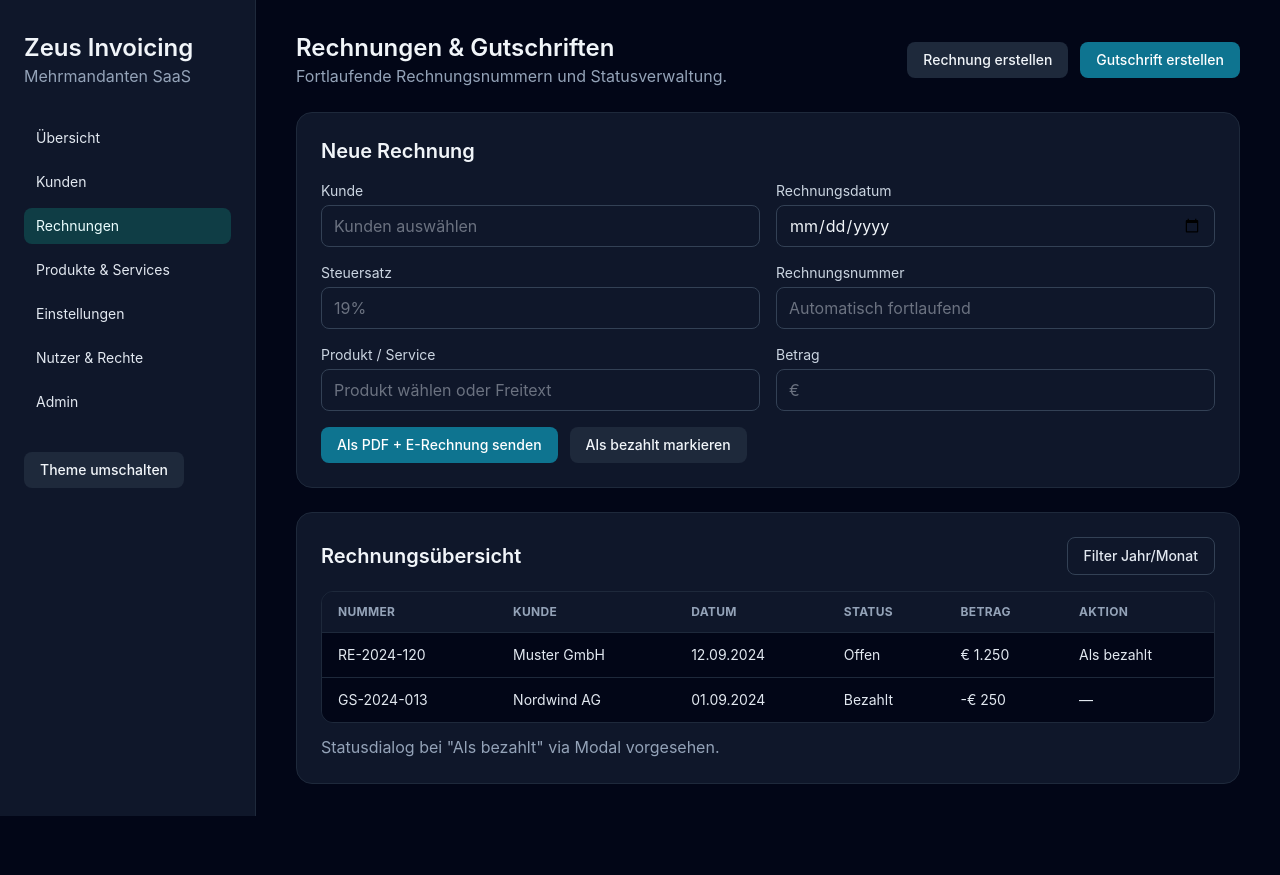
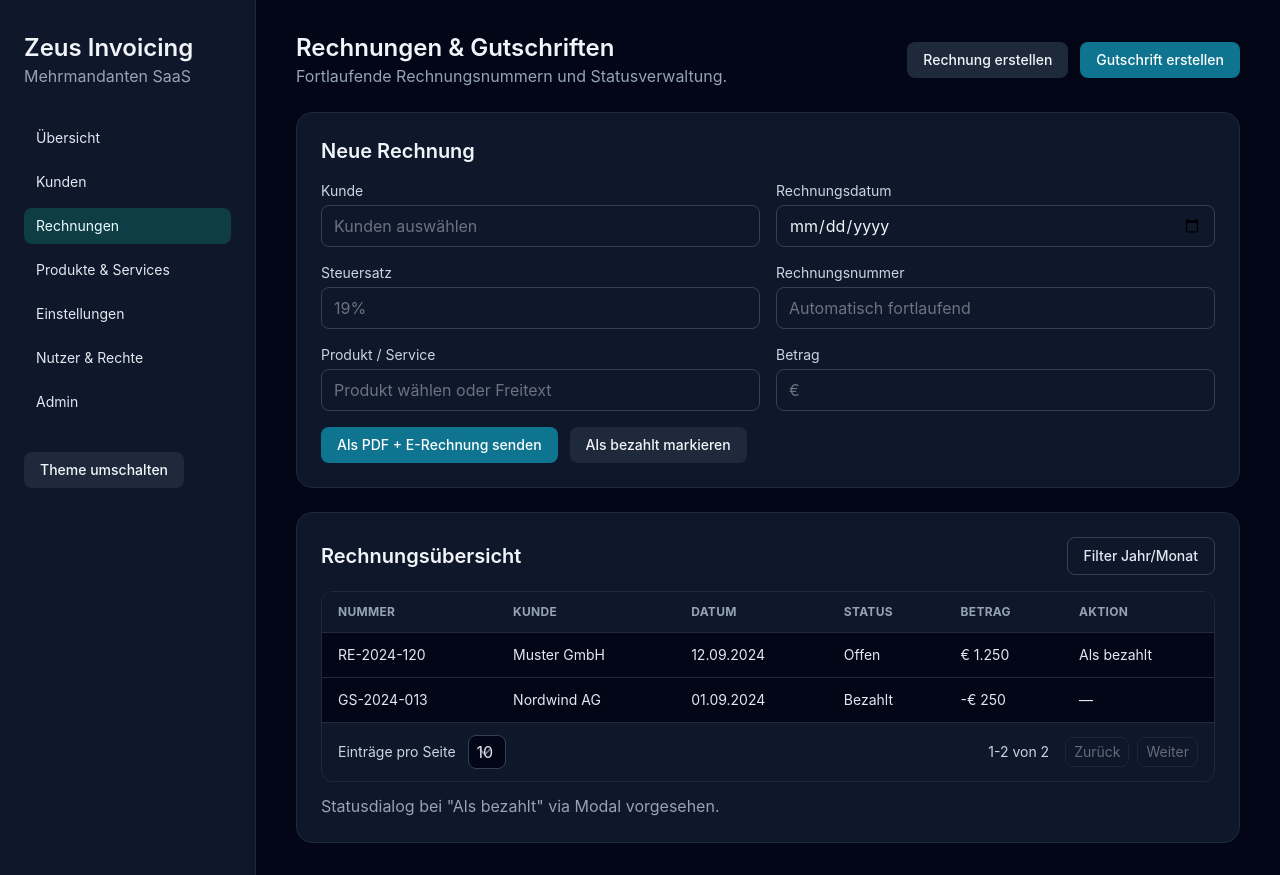
Before and after one commit to schrrobe/Zeus, a Vue app in the folder frontend/: page /invoices in a window 1280 px wide. Before the commit the page ends 816 px from the top, so only its background shows below. Built offline with nearby package versions, Linux system fonts and the light colour scheme.

Commit message:
Add pagination to tables and API

```diff
--- a/frontend/src/components/DataTable.vue
+++ b/frontend/src/components/DataTable.vue
@@ -14,7 +14,7 @@
       </thead>
       <tbody class="divide-y divide-slate-800 bg-slate-950">
         <tr
-          v-for="(row, index) in rows"
+          v-for="(row, index) in paginatedRows"
           :key="index"
           class="hover:bg-slate-900/60"
         >
@@ -28,12 +28,88 @@
         </tr>
       </tbody>
     </table>
+    <div class="flex flex-wrap items-center justify-between gap-3 border-t border-slate-800 bg-slate-900 px-4 py-3 text-sm text-slate-300">
+      <div class="flex items-center gap-3">
+        <span>Einträge pro Seite</span>
+        <select
+          v-model.number="pageSize"
+          class="rounded-lg border border-slate-700 bg-slate-950 px-2 py-1 text-slate-200"
+        >
+          <option v-for="option in resolvedPageSizeOptions" :key="option" :value="option">
+            {{ option }}
+          </option>
+        </select>
+      </div>
+      <div class="flex items-center gap-4">
+        <span>{{ rangeLabel }}</span>
+        <div class="flex items-center gap-2">
+          <button
+            type="button"
+            class="rounded-lg border border-slate-700 px-2 py-1 text-slate-200 disabled:cursor-not-allowed disabled:opacity-40"
+            :disabled="currentPage === 1"
+            @click="currentPage--"
+          >
+            Zurück
+          </button>
+          <button
+            type="button"
+            class="rounded-lg border border-slate-700 px-2 py-1 text-slate-200 disabled:cursor-not-allowed disabled:opacity-40"
+            :disabled="currentPage >= totalPages"
+            @click="currentPage++"
+          >
+            Weiter
+          </button>
+        </div>
+      </div>
+    </div>
   </div>
 </template>
 
 <script setup lang="ts">
-defineProps<{
+import { computed, ref, watch } from 'vue';
+
+const props = defineProps<{
   headers: string[];
   rows: string[][];
+  pageSizeOptions?: number[];
+  initialPageSize?: number;
 }>();
+
+const defaultOptions = [10, 25, 50];
+const resolvedPageSizeOptions = computed(() =>
+  props.pageSizeOptions && props.pageSizeOptions.length > 0
+    ? props.pageSizeOptions
+    : defaultOptions
+);
+const pageSize = ref(props.initialPageSize ?? resolvedPageSizeOptions.value[0]);
+const currentPage = ref(1);
+
+const totalPages = computed(() =>
+  Math.max(1, Math.ceil(props.rows.length / pageSize.value))
+);
+const paginatedRows = computed(() => {
+  const start = (currentPage.value - 1) * pageSize.value;
+  return props.rows.slice(start, start + pageSize.value);
+});
+const rangeLabel = computed(() => {
+  if (props.rows.length === 0) {
+    return '0 von 0';
+  }
+  const start = (currentPage.value - 1) * pageSize.value + 1;
+  const end = Math.min(currentPage.value * pageSize.value, props.rows.length);
+  return `${start}-${end} von ${props.rows.length}`;
+});
+
+watch(pageSize, () => {
+  currentPage.value = 1;
+});
+
+watch(
+  () => props.rows.length,
+  () => {
+    if (currentPage.value > totalPages.value) {
+      currentPage.value = totalPages.value;
+    }
+  }
+);
 </script>
```
Also changed, not shown: 1 other file (tests, documents, lock files or other folders).
